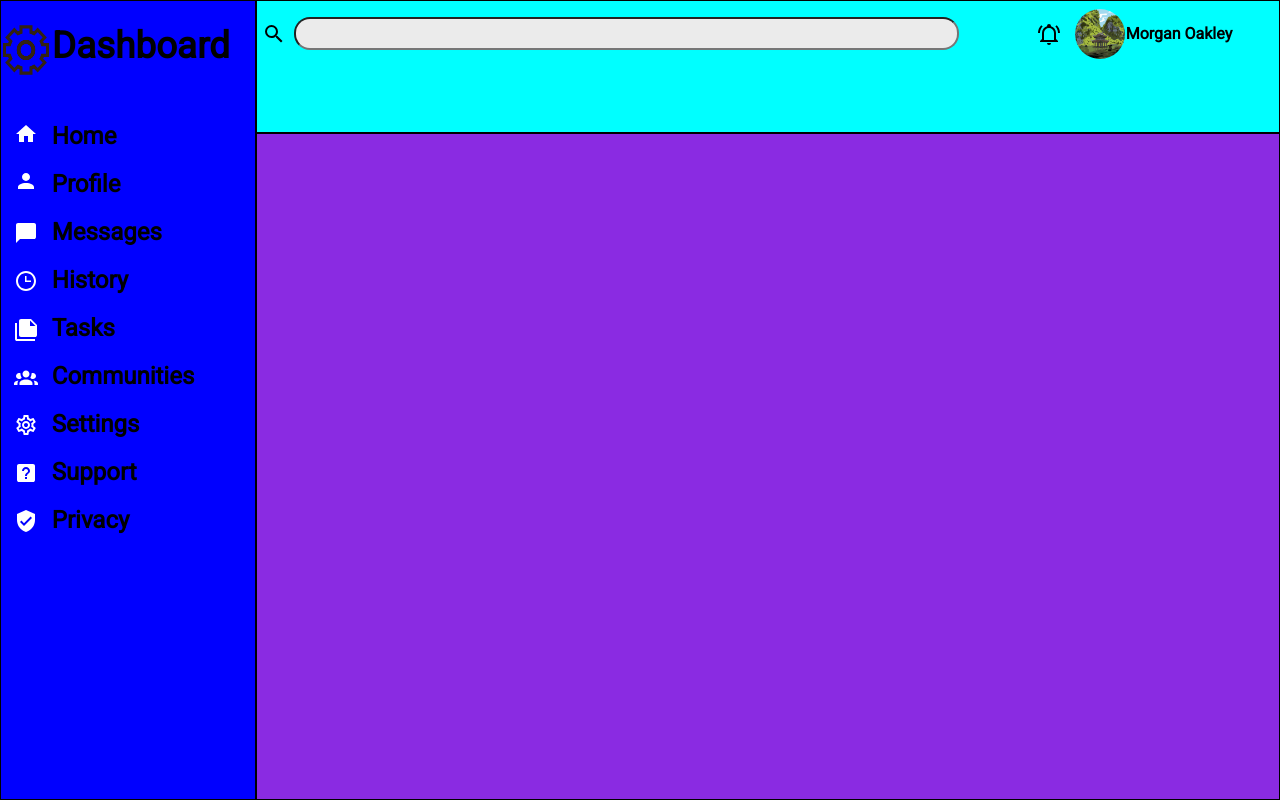
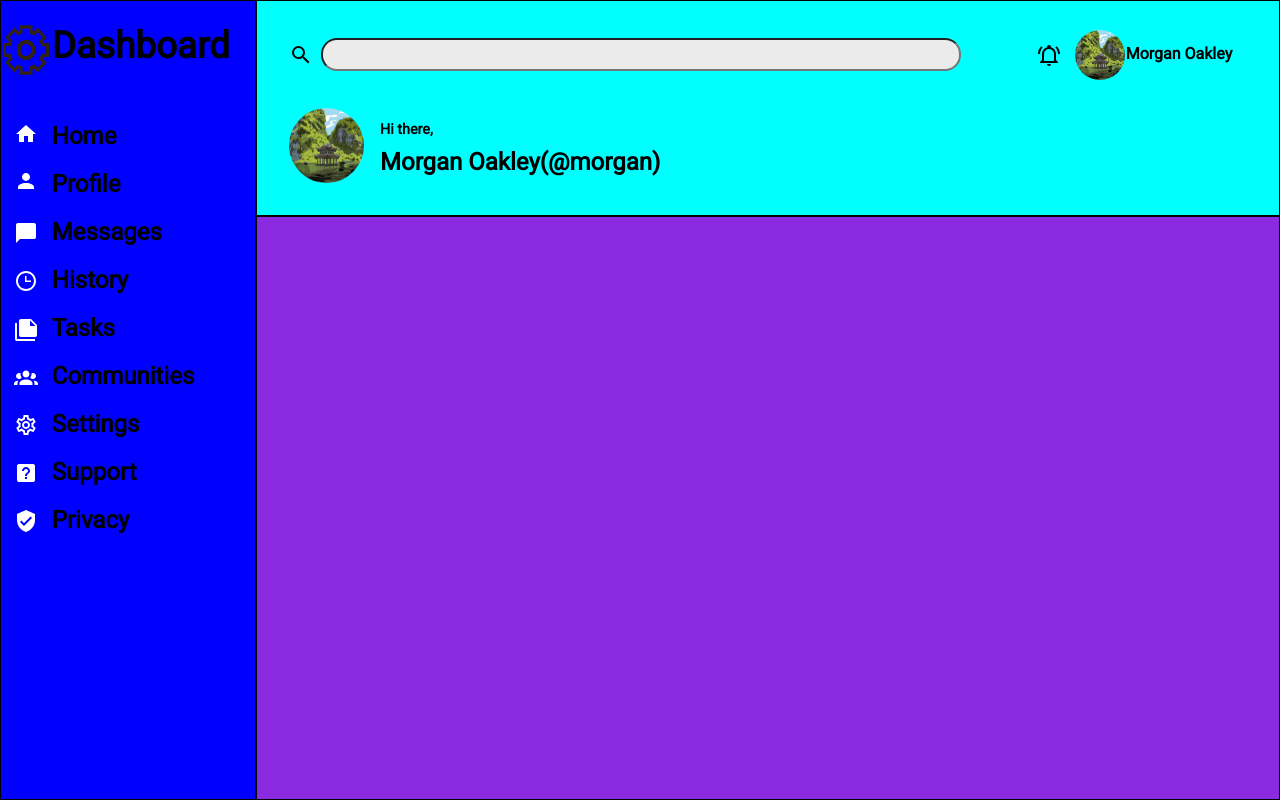
Before and after one commit to gcerv93/admin-dashboard, a plain HTML site: page index.html in a window 1280 px wide. Drawn offline with Linux system fonts and the light colour scheme.

Commit message:
add left side of bottom header layout

```diff
--- a/index.html
+++ b/index.html
@@ -63,6 +63,14 @@
         <img class="profile-picture" src="./images/random.png" alt="random">
         <p>Morgan Oakley</p>
       </div>
+
+      <div class="bottom-header">
+        <img class="big-profile-pic" src="./images/random.png" alt="random">
+        <div>
+          <p>Hi there,</p>
+          <p>Morgan Oakley(@morgan)</p>
+        </div>
+      </div>
     </div>
 
     <div class="main-content"></div>
--- a/styles/styles.css
+++ b/styles/styles.css
@@ -356,7 +356,7 @@ html, body {
 .container {
   display: grid;
   grid-template-columns: 1fr 4fr;
-  grid-template-rows: 1fr 5fr;
+  grid-template-rows: 1fr 4fr;
   height: 100%;
 }
 
@@ -446,6 +446,7 @@ html, body {
 }
 
 .search img {
+  padding-left: 2rem;
   justify-self: end;
   padding-right: 0.5rem;
 }
@@ -487,6 +488,39 @@ html, body {
   justify-self: start;
 }
 
+.bottom-header {
+  padding-left: 2rem;
+  padding-bottom: 2rem;
+  display: grid;
+  align-items: center;
+  grid-column: span 2;
+  grid-template-columns: 1fr 10fr 10fr;
+}
+
+.big-profile-pic {
+  border-radius: 50%;
+
+  /* temp */
+  width: 75px;
+  height: 75px;
+  /* temp */
+}
+
+.bottom-header p {
+  margin: 0;
+  line-height: 2rem;
+  padding-left: 1rem;
+  font-weight: 700;
+}
+
+.bottom-header>div>p:first-child {
+  font-size: 0.9rem;
+}
+
+.bottom-header>div>p:last-child {
+  font-size: 1.5rem;
+}
+
 .main-content {
   /* temp */
   background-color: blueviolet;
```
